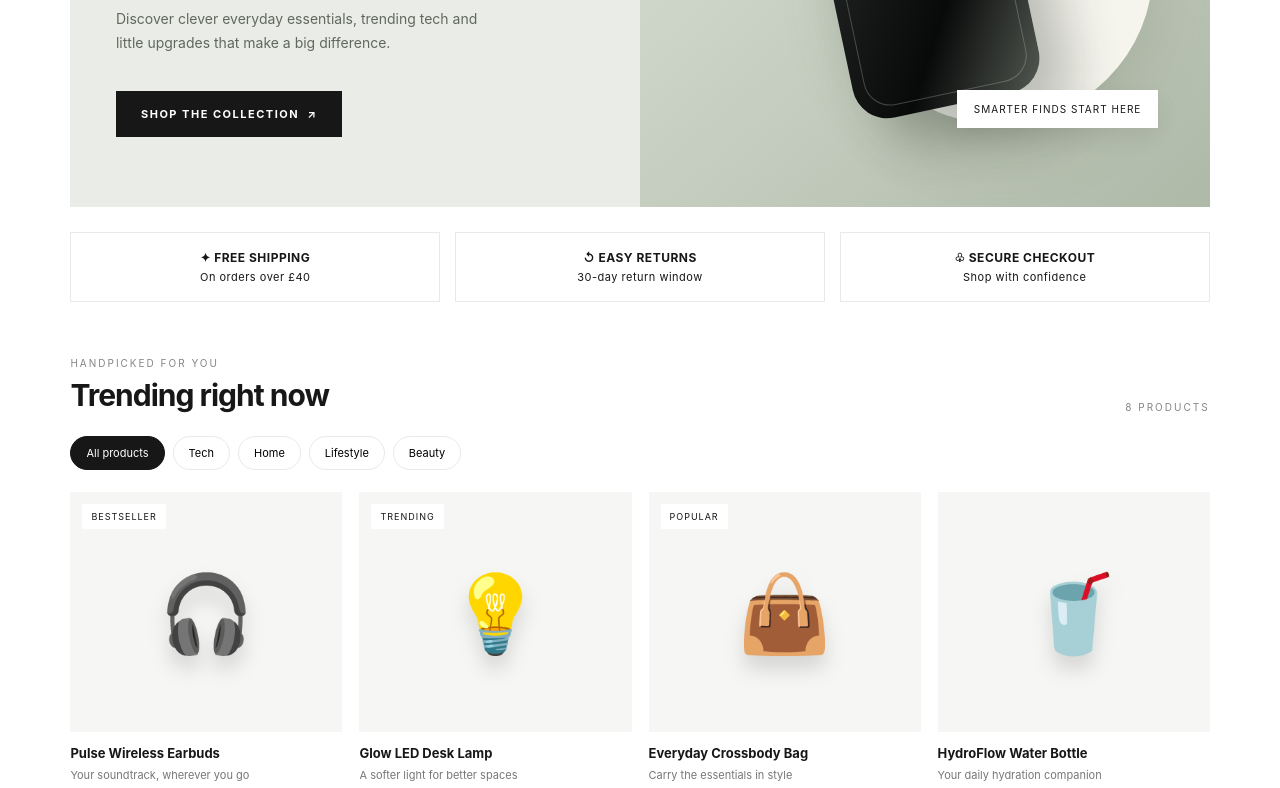
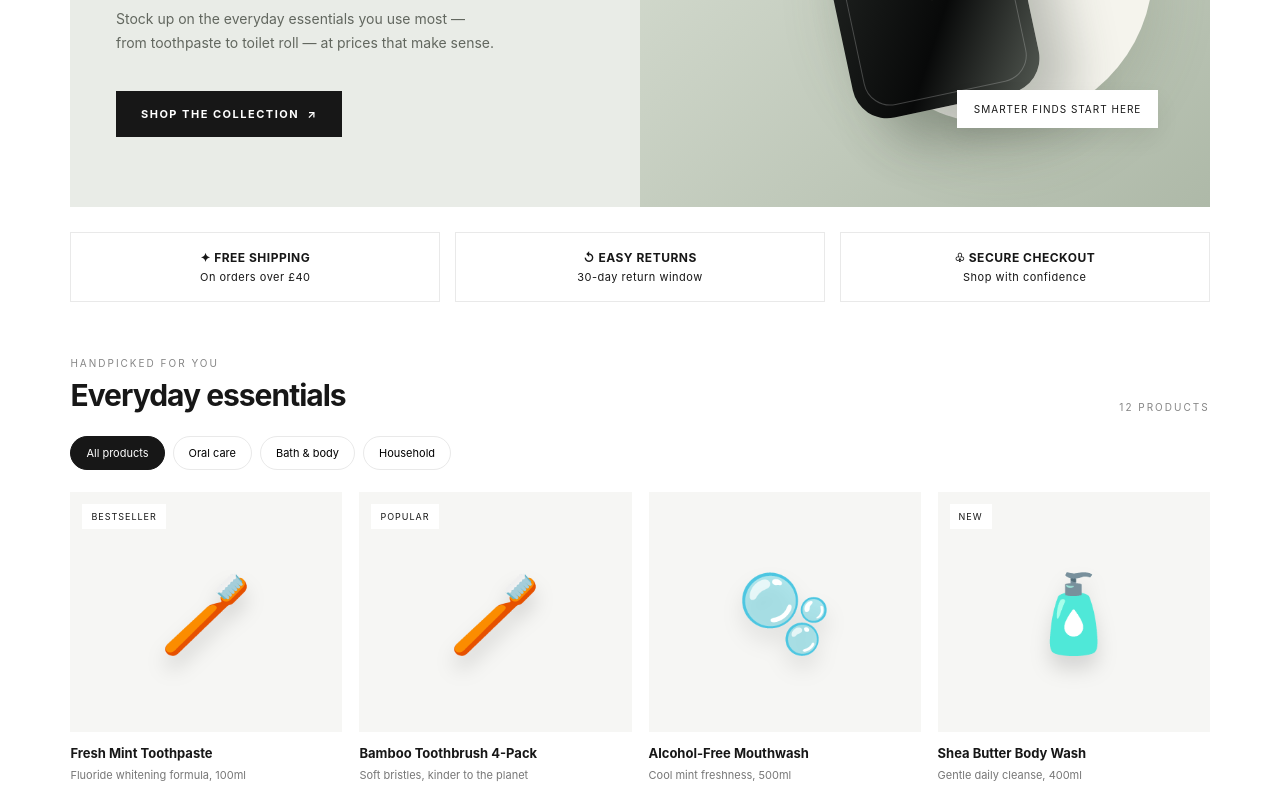
Before and after one commit to EDOT0/house-of-enoch, a plain HTML site: page index.html in a window 1280 px wide. Shown: the part 393-1181 px from the top of the page. Drawn offline with Linux system fonts and the light colour scheme.

Commit message:
Replace tech gadget products with everyday essentials like toothpaste (6afe06f41896396e6b52b37c)

```diff
--- a/index.html
+++ b/index.html
@@ -7,25 +7,29 @@
 </style></head>
 <body>
 <div class="topbar">WELCOME TO VAYRO — <b>FREE SHIPPING</b> ON ORDERS OVER £40</div>
-<header><div class="logo">VAYRO</div><nav class="nav"><a href="#shop">SHOP ALL</a><a href="#shop" data-cat="Tech">TECH</a><a href="#shop" data-cat="Home">HOME</a><a href="#shop" data-cat="Lifestyle">LIFESTYLE</a></nav><div class="actions"><button class="iconbtn" id="searchToggle" aria-label="Search">⌕</button><button class="iconbtn" id="cartToggle" aria-label="Shopping bag">♧<span class="count" id="count">0</span></button></div></header>
+<header><div class="logo">VAYRO</div><nav class="nav"><a href="#shop">SHOP ALL</a><a href="#shop" data-cat="Oral Care">ORAL CARE</a><a href="#shop" data-cat="Bath &amp; Body">BATH &amp; BODY</a><a href="#shop" data-cat="Household">HOUSEHOLD</a></nav><div class="actions"><button class="iconbtn" id="searchToggle" aria-label="Search">⌕</button><button class="iconbtn" id="cartToggle" aria-label="Shopping bag">♧<span class="count" id="count">0</span></button></div></header>
 <div class="searchbox" id="searchbox"><input id="search" placeholder="Search products..." aria-label="Search products"></div>
-<main><section class="hero"><div class="hero-copy"><span class="eyebrow">THE EVERYDAY EDIT · 2026</span><h1>Good finds.<br>Better living.</h1><p>Discover clever everyday essentials, trending tech and little upgrades that make a big difference.</p><button class="cta" onclick="document.querySelector('#shop').scrollIntoView({behavior:'smooth'})">SHOP THE COLLECTION&nbsp; ↗</button></div><div class="hero-art"><div class="orb"></div><div class="float-tag tag1">CURATED FOR EVERYDAY</div><div class="product-shape"></div><div class="float-tag tag2">SMARTER FINDS START HERE</div></div></section>
+<main><section class="hero"><div class="hero-copy"><span class="eyebrow">THE EVERYDAY EDIT · 2026</span><h1>Good finds.<br>Better living.</h1><p>Stock up on the everyday essentials you use most — from toothpaste to toilet roll — at prices that make sense.</p><button class="cta" onclick="document.querySelector('#shop').scrollIntoView({behavior:'smooth'})">SHOP THE COLLECTION&nbsp; ↗</button></div><div class="hero-art"><div class="orb"></div><div class="float-tag tag1">CURATED FOR EVERYDAY</div><div class="product-shape"></div><div class="float-tag tag2">SMARTER FINDS START HERE</div></div></section>
 <div class="benefits"><div class="benefit"><strong>✦ FREE SHIPPING</strong>On orders over £40</div><div class="benefit"><strong>↺ EASY RETURNS</strong>30-day return window</div><div class="benefit"><strong>♧ SECURE CHECKOUT</strong>Shop with confidence</div></div>
-<section class="section" id="shop"><div class="section-head"><div><div class="kicker">HANDPICKED FOR YOU</div><h2>Trending right now</h2></div><div class="kicker" id="resultCount">8 PRODUCTS</div></div><div class="filters" id="filters"><button class="filter active" data-filter="All">All products</button><button class="filter" data-filter="Tech">Tech</button><button class="filter" data-filter="Home">Home</button><button class="filter" data-filter="Lifestyle">Lifestyle</button><button class="filter" data-filter="Beauty">Beauty</button></div><div class="grid" id="products"></div></section>
-<section class="promo"><div><div class="kicker" style="color:#c7f36b">A LITTLE SOMETHING EXTRA</div><h2>Make room for better.</h2><p>Find your next everyday favourite at VAYRO.</p></div><button class="cta" onclick="document.querySelector('#shop').scrollIntoView({behavior:'smooth'})">EXPLORE THE EDIT ↗</button></section>
+<section class="section" id="shop"><div class="section-head"><div><div class="kicker">HANDPICKED FOR YOU</div><h2>Everyday essentials</h2></div><div class="kicker" id="resultCount">12 PRODUCTS</div></div><div class="filters" id="filters"><button class="filter active" data-filter="All">All products</button><button class="filter" data-filter="Oral Care">Oral care</button><button class="filter" data-filter="Bath &amp; Body">Bath &amp; body</button><button class="filter" data-filter="Household">Household</button></div><div class="grid" id="products"></div></section>
+<section class="promo"><div><div class="kicker" style="color:#c7f36b">A LITTLE SOMETHING EXTRA</div><h2>Make room for better.</h2><p>Restock your bathroom and home essentials in one easy order.</p></div><button class="cta" onclick="document.querySelector('#shop').scrollIntoView({behavior:'smooth'})">EXPLORE THE EDIT ↗</button></section>
 <section class="newsletter"><div class="kicker">THE VAYRO LIST</div><h2>Good things, straight to your inbox.</h2><p>Be first to hear about new finds and exclusive offers.</p><form class="signup" id="signup"><input type="email" placeholder="Your email address" required><button>SUBSCRIBE</button></form></section></main>
 <footer><div class="footlogo">VAYRO</div><div>DISCOVER MORE. LIVE BETTER.</div><div>© 2026 VAYRO · DEMO STORE</div></footer>
 <div class="drawer-bg" id="drawerBg"><aside class="drawer"><div class="drawer-head"><h2>Your bag (<span id="bagCount">0</span>)</h2><button class="close" id="closeCart">×</button></div><div class="cart-items" id="cartItems"></div><div class="cart-bottom"><div class="total"><span>Subtotal</span><span id="subtotal">£0.00</span></div><div class="note">Shipping and taxes calculated at checkout. This demo store does not process real payments or orders.</div><button class="checkout" id="checkout">CONTINUE TO CHECKOUT</button></div></aside></div><div class="toast" id="toast"></div>
 <script>
 const products=[
-{id:1,name:'Pulse Wireless Earbuds',cat:'Tech',price:24.99,old:39.99,emoji:'🎧',desc:'Your soundtrack, wherever you go',tag:'BESTSELLER'},
-{id:2,name:'Glow LED Desk Lamp',cat:'Home',price:29.99,old:44.99,emoji:'💡',desc:'A softer light for better spaces',tag:'TRENDING'},
-{id:3,name:'Everyday Crossbody Bag',cat:'Lifestyle',price:22.50,old:34.99,emoji:'👜',desc:'Carry the essentials in style',tag:'POPULAR'},
-{id:4,name:'HydroFlow Water Bottle',cat:'Lifestyle',price:18.99,old:26.99,emoji:'🥤',desc:'Your daily hydration companion',tag:''},
-{id:5,name:'CloudTouch Mini Massager',cat:'Beauty',price:19.99,old:29.99,emoji:'🧖',desc:'A little reset in your routine',tag:'NEW'},
-{id:6,name:'FlexGrip Phone Stand',cat:'Tech',price:12.99,old:19.99,emoji:'📱',desc:'The hands-free everyday essential',tag:''},
-{id:7,name:'Aura Ceramic Diffuser',cat:'Home',price:27.99,old:39.99,emoji:'🪴',desc:'Bring a calm feel to your space',tag:'TRENDING'},
-{id:8,name:'Travel Organiser Set',cat:'Lifestyle',price:16.99,old:24.99,emoji:'🧳',desc:'Keep every journey in order',tag:''}
+{id:1,name:'Fresh Mint Toothpaste',cat:'Oral Care',price:2.49,old:3.49,emoji:'🪥',desc:'Fluoride whitening formula, 100ml',tag:'BESTSELLER'},
+{id:2,name:'Bamboo Toothbrush 4-Pack',cat:'Oral Care',price:4.99,old:6.99,emoji:'🪥',desc:'Soft bristles, kinder to the planet',tag:'POPULAR'},
+{id:3,name:'Alcohol-Free Mouthwash',cat:'Oral Care',price:3.49,old:4.99,emoji:'🫧',desc:'Cool mint freshness, 500ml',tag:''},
+{id:4,name:'Shea Butter Body Wash',cat:'Bath & Body',price:3.99,old:5.49,emoji:'🧴',desc:'Gentle daily cleanse, 400ml',tag:'NEW'},
+{id:5,name:'Gentle Hand Soap',cat:'Bath & Body',price:2.29,old:3.29,emoji:'🧼',desc:'Moisturising aloe pump, 250ml',tag:''},
+{id:6,name:'48h Fresh Deodorant',cat:'Bath & Body',price:2.99,old:4.29,emoji:'🌿',desc:'Long-lasting, aluminium-free',tag:'TRENDING'},
+{id:7,name:'Daily Care Shampoo',cat:'Bath & Body',price:3.79,old:5.29,emoji:'💆',desc:'For soft, healthy everyday hair',tag:''},
+{id:8,name:'Smooth 5-Blade Razor',cat:'Bath & Body',price:6.99,old:9.99,emoji:'🪒',desc:'Close shave with 2 refill blades',tag:''},
+{id:9,name:'Quilted Toilet Roll 9-Pack',cat:'Household',price:5.99,old:7.99,emoji:'🧻',desc:'Soft, strong and 3-ply',tag:'BESTSELLER'},
+{id:10,name:'Laundry Detergent Pods',cat:'Household',price:7.99,old:10.99,emoji:'👕',desc:'30 washes of fresh, clean clothes',tag:''},
+{id:11,name:'Lemon Washing-Up Liquid',cat:'Household',price:1.79,old:2.49,emoji:'🍋',desc:'Cuts through grease fast, 500ml',tag:''},
+{id:12,name:'Microfibre Cleaning Cloths',cat:'Household',price:3.99,old:5.99,emoji:'🧽',desc:'Streak-free shine, pack of 6',tag:'POPULAR'}
 ];let active='All',cart=[];
 const money=n=>'£'+n.toFixed(2);
 function render(){const q=(document.getElementById('search').value||'').toLowerCase();let shown=products.filter(p=>(active==='All'||p.cat===active)&&(p.name+' '+p.desc+' '+p.cat).toLowerCase().includes(q));document.getElementById('resultCount').textContent=shown.length+' PRODUCTS';document.getElementById('products').innerHTML=shown.map(p=>`<article class="product"><div class="photo"><span class="emoji">${p.emoji}</span>${p.tag?`<span class="sale">${p.tag}</span>`:''}<button class="add" onclick="add(${p.id})">ADD TO BAG +</button></div><h3>${p.name}</h3><p class="desc">${p.desc}</p><div class="price">${money(p.price)} <span class="old">${money(p.old)}</span></div><div class="stars">★★★★★ <span style="color:#999"> · Customer favourite</span></div></article>`).join('')||'<p>No products found. Try another search.</p>';}
```
